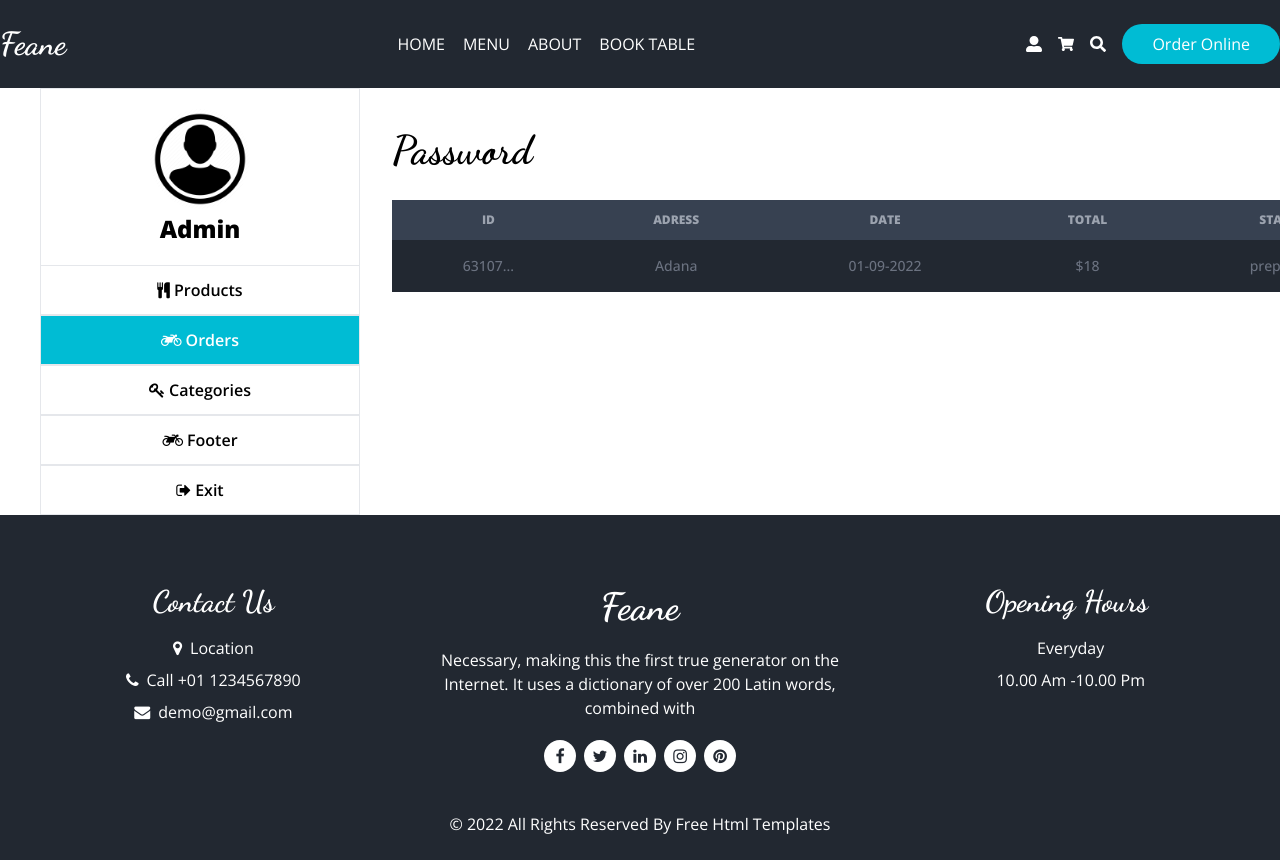
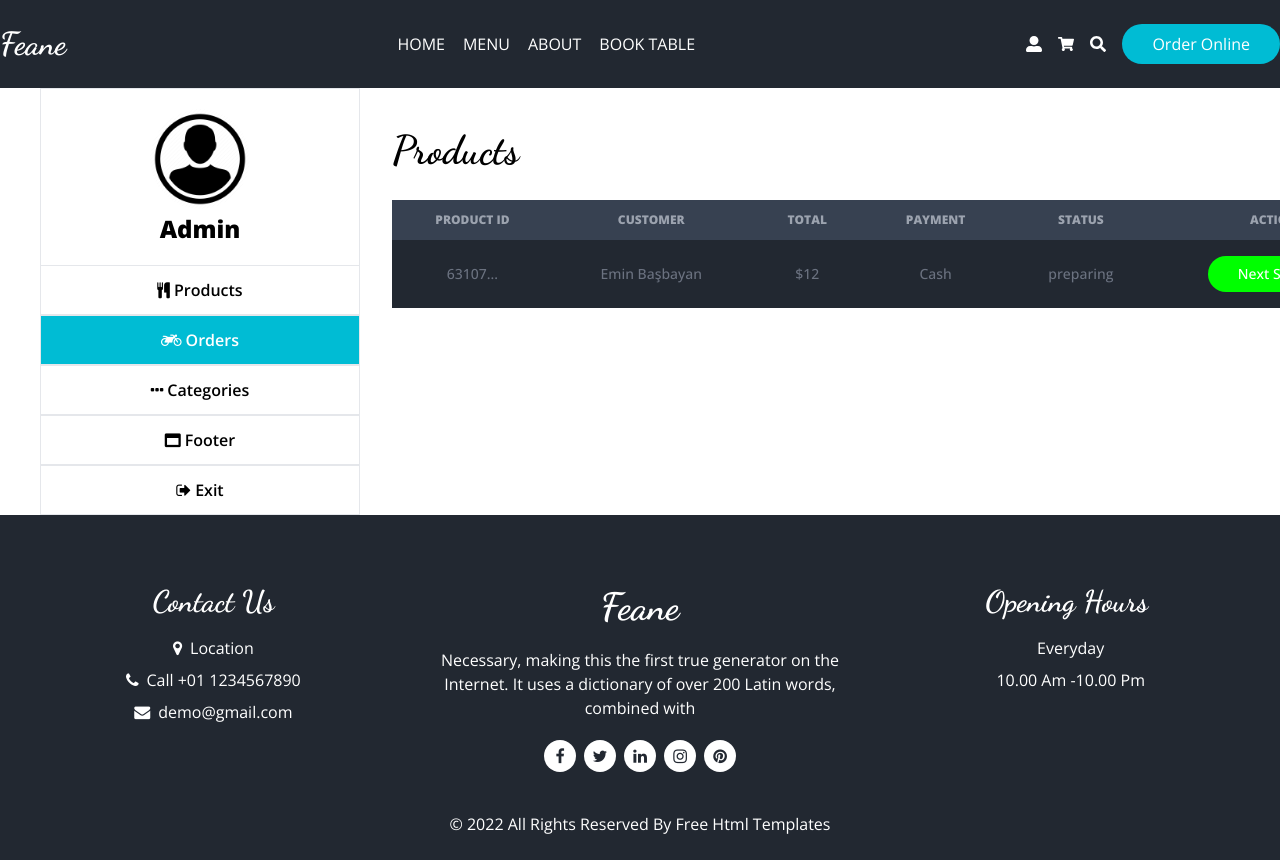
Before and after one commit to kerim-agayev/nextJsYemek, a Next.js app in the folder food_ordering/: page /admin/profile in a window 1280 px wide. Both pictures are taken after a click on the item "Orders". Shown: the top 860 px of the page. Built offline with nearby package versions, Linux system fonts and the light colour scheme.

Commit message:
admin page order component
admin page order component

```diff
--- /dev/null
+++ b/food_ordering/components/admin/Order.jsx
@@ -0,0 +1,60 @@
+import Title from "../ui/Title";
+
+const Order = () => {
+  return (
+    <div className="lg:p-8 flex-1 lg:mt-0 mt-5">
+      <Title addClass="text-[40px]">Products</Title>
+      <div className="overflow-x-auto w-full mt-5">
+        <table className="w-full text-sm text-center text-gray-500 min-w-[1000px]">
+          <thead className="text-xs text-gray-400 uppercase bg-gray-700">
+            <tr>
+              <th scope="col" className="py-3 px-6">
+                PRODUCT ID
+              </th>
+              <th scope="col" className="py-3 px-6">
+                CUSTOMER
+              </th>
+              <th scope="col" className="py-3 px-6">
+                TOTAL
+              </th>
+              <th scope="col" className="py-3 px-6">
+                PAYMENT
+              </th>
+              <th scope="col" className="py-3 px-6">
+                STATUS
+              </th>
+              <th scope="col" className="py-3 px-6">
+                ACTION
+              </th>
+            </tr>
+          </thead>
+          <tbody>
+            <tr className="transition-all bg-secondary border-gray-700 hover:bg-primary ">
+              <td className="py-4 px-6 font-medium whitespace-nowrap hover:text-white gap-x-1 ">
+                63107...
+              </td>
+              <td className="py-4 px-6 font-medium whitespace-nowrap hover:text-white">
+                Emin Başbayan
+              </td>
+              <td className="py-4 px-6 font-medium whitespace-nowrap hover:text-white">
+                $12
+              </td>
+
+              <td className="py-4 px-6 font-medium whitespace-nowrap hover:text-white">
+                Cash
+              </td>
+              <td className="py-4 px-6 font-medium whitespace-nowrap hover:text-white">
+                preparing
+              </td>
+              <td className="py-4 px-6 font-medium whitespace-nowrap hover:text-white">
+                <button className="btn-primary !bg-success">Next Stage</button>
+              </td>
+            </tr>
+          </tbody>
+        </table>
+      </div>
+    </div>
+  );
+};
+
+export default Order;
--- a/food_ordering/pages/admin/profile.jsx
+++ b/food_ordering/pages/admin/profile.jsx
@@ -2,8 +2,7 @@ import Image from "next/image";
 
 import { useState } from "react";
 
-import Order from "../../components/profile/Order";
-import Password from "../../components/profile/Password";
+import Order from "../../components/admin/Order";
 import Products from "../../components/admin/Products";
 const Profile = () => {
   const [tabs, setTabs] = useState(0);
@@ -33,20 +32,21 @@ const Profile = () => {
           </li>
           <li
             className={`border w-full p-3 cursor-pointer hover:bg-primary hover:text-white transition-all ${
-              tabs === 2 && "bg-primary text-white"
+              tabs === 1 && "bg-primary text-white"
             }`}
-            onClick={() => setTabs(2)}
+            onClick={() => setTabs(1)}
           >
             <i className="fa fa-motorcycle"></i>
             <button className="ml-1">Orders</button>
           </li>
           <li
             className={`border w-full p-3 cursor-pointer hover:bg-primary hover:text-white transition-all ${
-              tabs === 1 && "bg-primary text-white"
+
+              tabs === 2 && "bg-primary text-white"
             }`}
-            onClick={() => setTabs(1)}
+            onClick={() => setTabs(2)}
           >
-            <i className="fa fa-key"></i>
+             <i className="fa fa-ellipsis-h"></i>
             <button className="ml-1">Categories</button>
           </li>
           <li
@@ -55,12 +55,12 @@ const Profile = () => {
             }`}
             onClick={() => setTabs(3)}
           >
-            <i className="fa fa-motorcycle"></i>
+             <i className="fa fa-window-maximize"></i>
             <button className="ml-1">Footer</button>
           </li>
           <li
             className={`border w-full p-3 cursor-pointer hover:bg-primary hover:text-white transition-all ${
-              tabs === 3 && "bg-primary text-white"
+              tabs === 4 && "bg-primary text-white"
             }`}
             onClick={() => setTabs(4)}
           >
@@ -70,8 +70,7 @@ const Profile = () => {
         </ul>
       </div>
       {tabs === 0 && <Products />}
-      {tabs === 1 && <Password />}
-      {tabs === 2 && <Order />}
+      {tabs === 1 && <Order />}
     </div>
   );
 };
--- a/food_ordering/tailwind.config.js
+++ b/food_ordering/tailwind.config.js
@@ -10,6 +10,7 @@ module.exports = {
       colors:{
         primary:'#00bcd4',
         secondary: '#222831',
+        success: "#00ff00",
       },
       fontFamily:{
      dancing:['Dancing Script', 'cursive']
```
